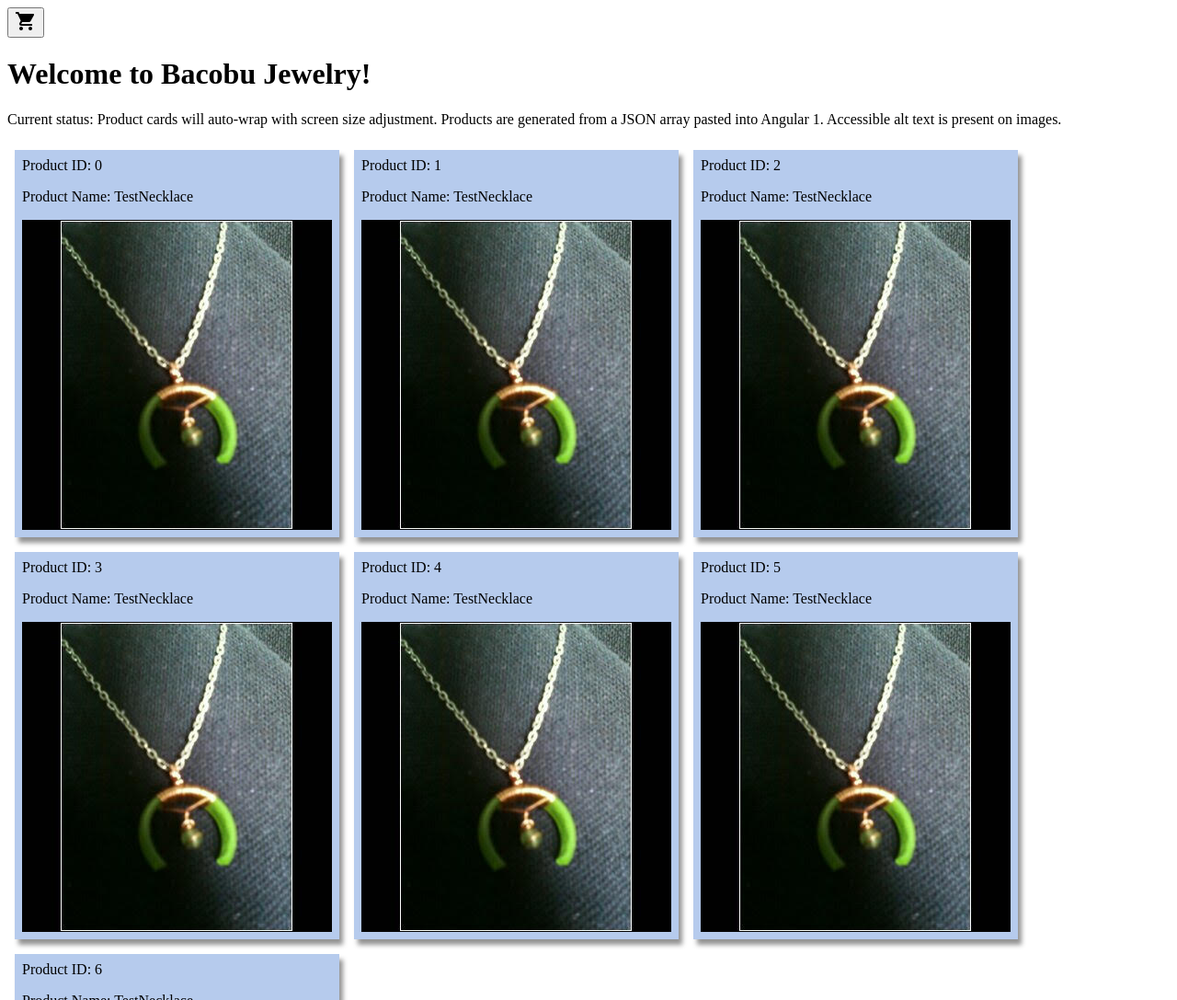
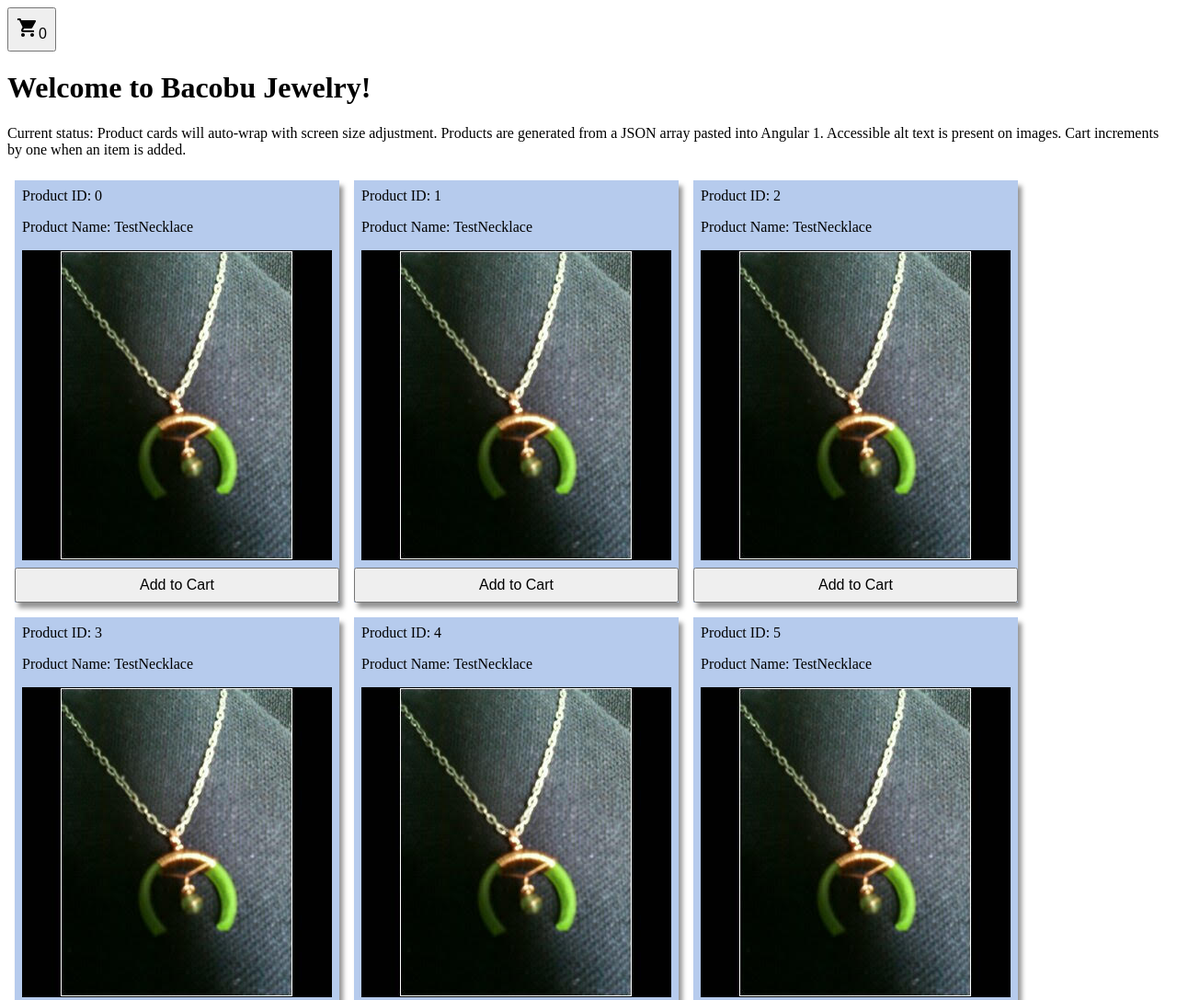
Before and after one commit to Bacobu/Bacobu_Upgrade, a plain HTML site: page Bacobu/www/index.html in a window 1280 px wide. Shown: the top 1087 px of the page at 92% size. Drawn offline with nearby package versions, Linux system fonts and the light colour scheme.

Commit message:
bacobuBareBones0: Added ability to increment number of items in cart via buttons on product cards.

```diff
--- a/Bacobu/www/index.html
+++ b/Bacobu/www/index.html
@@ -14,7 +14,7 @@
 	</head>
 	<body>
 		<div>
-			<button><img src="images/icons/materialDesign/shoppingCart.svg" alt="shopping cart"/></button>
+			<button><img src="images/icons/materialDesign/shoppingCart.svg" alt="shopping cart"/>{{cart.numItems}}</button>
 		</div>
 		<h1>
 			{{pageTitle}}
@@ -22,6 +22,7 @@
 		<p>
 			{{pageDescription}}
 		</p>
+		<!-- TO DO: Pull out appropriate chuncks into directive templates -->
 		<div>
 			<div ng-repeat="product in productList track by product.id" class="productCard">
 				<p class="productCardInfo">
@@ -31,6 +32,9 @@
 					{{productCardDefaultText.name}} {{product.name}}
 				</p>
 				<img ng-src="{{product.images[0].mainImg.location}}" alt="{{product.images[0].mainImg.description}}" class="productCardInfo"/>
+				<button ng-click="cart.updateCart()">
+					{{productCardDefaultText.addToCartBtn}}
+				</button>
 			</div>
 		</div>
 	</body>
--- a/Bacobu/www/js/index.js
+++ b/Bacobu/www/js/index.js
@@ -21,11 +21,20 @@ bacobuStore.factory('populateProducts', ['productList', function(productList) {
  */
 bacobuStore.controller('IndexCtrl', ['$scope', 'populateProducts', function($scope,populateProducts) {
 	$scope.pageTitle = 'Welcome to Bacobu Jewelry!';
-	$scope.pageDescription = 'Current status: Product cards will auto-wrap with screen size adjustment. Products are generated from a JSON array pasted into Angular 1. Accessible alt text is present on images.';
+	$scope.pageDescription = 'Current status: Product cards will auto-wrap with screen size adjustment. Products are generated from a JSON array pasted into Angular 1. Accessible alt text is present on images. Cart increments by one when an item is added.';
 	$scope.productList = populateProducts;
 	//TODO: Load language from elsewhere.
 	$scope.productCardDefaultText = {
 		'id': 'Product ID: ',
-		'name': 'Product Name: '
+		'name': 'Product Name: ',
+		'addToCartBtn': 'Add to Cart'
+	};
+	//TODO: Move cart information into appropriate provider type
+	//TODO: Function to increment num items in cart
+	$scope.cart = {
+		'numItems': 0
+	};
+	$scope.cart.updateCart = function() {
+		$scope.cart.numItems++;
 	};
 }]);
--- a/Bacobu/www/style/bacobu.css
+++ b/Bacobu/www/style/bacobu.css
@@ -1,3 +1,16 @@
+/*
+ * CSS on default HTML elements
+ */
+button {
+	padding: 0.5em;
+	font-size: 1em;
+}
+
+
+/*
+ * In-house classes
+ */
+
 /*
  * Thank you, https://www.cssmatic.com/box-shadow for the box shadow tool
  */
```
